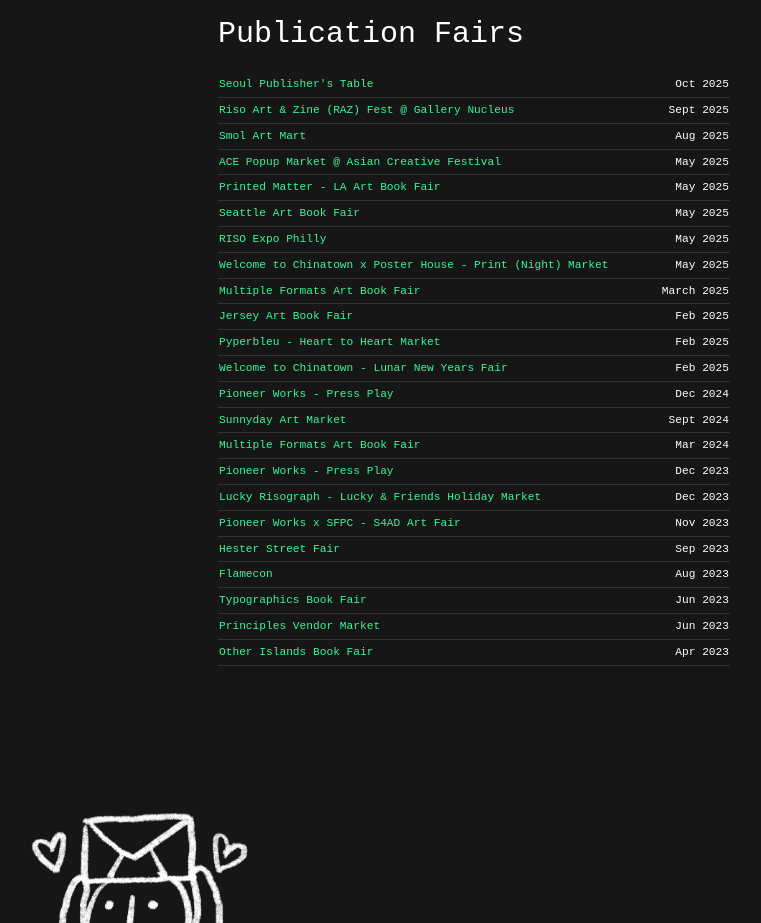
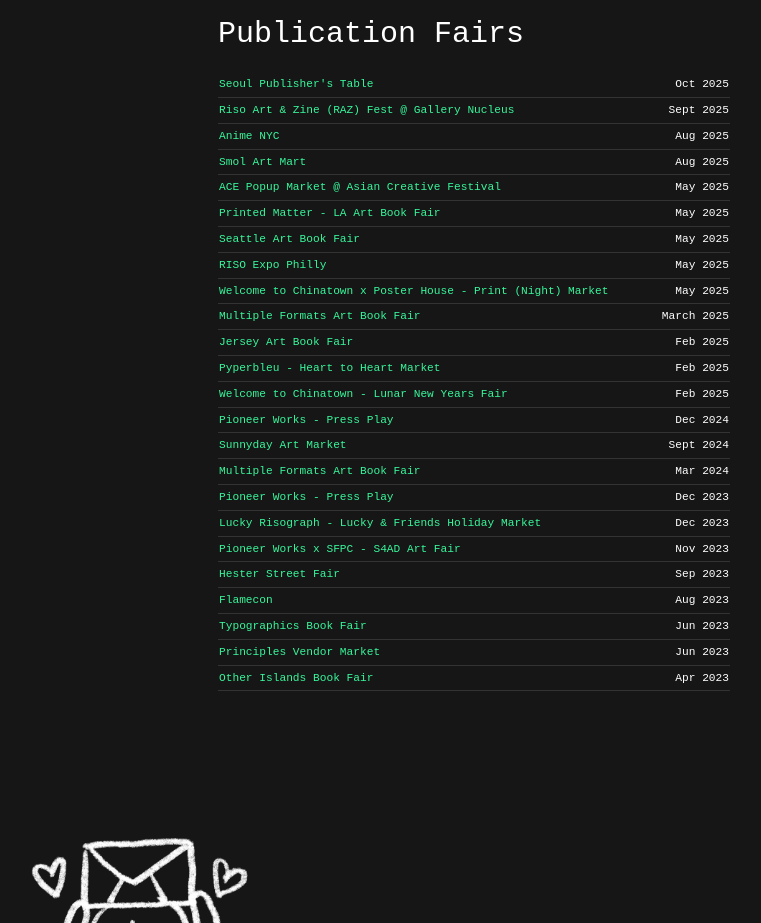
Before and after one commit to spacetypeco/web, a Next.js app: page /about in a window 1280 px wide. Shown: the part 10840-11763 px from the top of the page, without its empty margins (502-1263 px from the left). Built offline with nearby package versions, Linux system fonts and the light colour scheme; a web font is replaced by a local one.

Commit message:
add anime nyc

```diff
--- a/pages/about.jsx
+++ b/pages/about.jsx
@@ -647,6 +647,11 @@
       host: "Riso Art & Zine (RAZ) Fest @ Gallery Nucleus",
       link: "https://gallerynucleus.com/events/1090",
       dates: "Sept 2025",
+    },
+    {
+      host: "Anime NYC",
+      link: "https://animenyc.com/",
+      dates: "Aug 2025",
     },
     {
       host: "Smol Art Mart",
```
